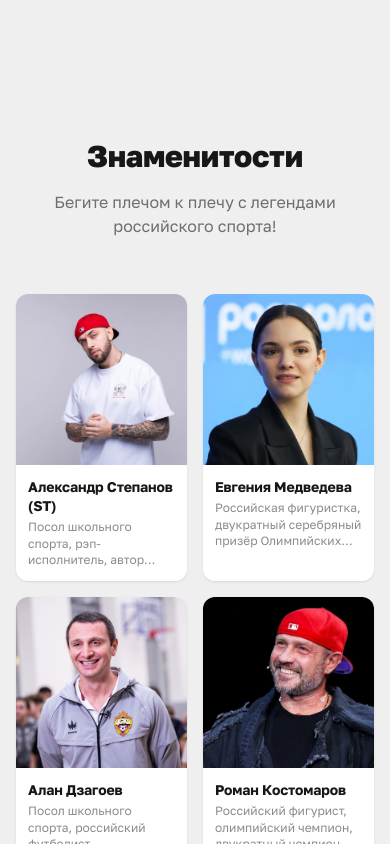
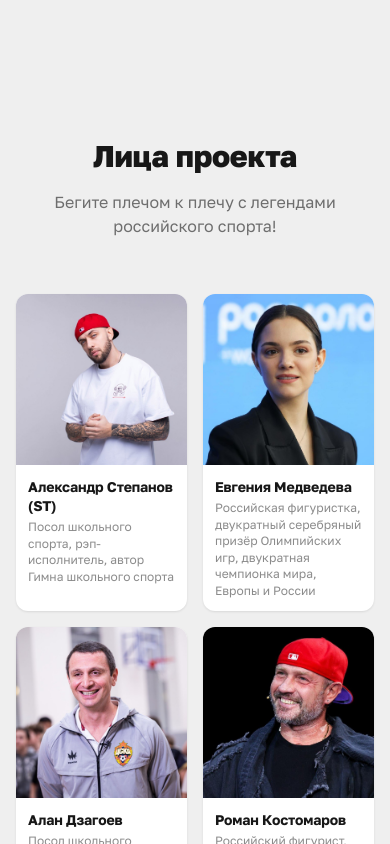
Before and after one commit to srgolubev/edurun, a Next.js app: page / in a window 390 px wide. Shown: the part 6080-6924 px from the top of the page. Built offline with nearby package versions, Linux system fonts and the light colour scheme.

Commit message:
Знаменитости -> Лица проекта, убрать обрезку текста на карточках

```diff
--- a/components/Ambassadors.tsx
+++ b/components/Ambassadors.tsx
@@ -95,7 +95,7 @@ export default function Ambassadors() {
           viewport={{ once: true, margin: "-80px" }}
         >
           <h2 className="text-3xl sm:text-4xl md:text-5xl font-extrabold text-neutral-900 tracking-tight">
-            Знаменитости
+            Лица проекта
           </h2>
         </motion.div>
 
@@ -148,7 +148,7 @@ export default function Ambassadors() {
                   {person.name}
                 </h3>
                 <p
-                  className="text-xs md:text-[0.75rem] leading-snug line-clamp-3"
+                  className="text-xs md:text-[0.75rem] leading-snug"
                   style={{ color: "rgba(23, 23, 23, 0.5)" }}
                 >
                   {person.title}
--- a/components/Footer.tsx
+++ b/components/Footer.tsx
@@ -7,7 +7,7 @@ const navLinks = [
   { label: "Дистанции", href: "#distances" },
   { label: "Программа", href: "#program" },
   { label: "Участие", href: "#participation" },
-  { label: "Знаменитости", href: "#ambassadors" },
+  { label: "Лица проекта", href: "#ambassadors" },
   { label: "Мерч", href: "#merch" },
 ];
 
--- a/components/Header.tsx
+++ b/components/Header.tsx
@@ -9,7 +9,7 @@ const navLinks = [
   { label: "Дистанции", href: "#distances" },
   { label: "Программа", href: "#program" },
   { label: "Участие", href: "#participation" },
-  { label: "Знаменитости", href: "#ambassadors" },
+  { label: "Лица проекта", href: "#ambassadors" },
   { label: "Мерч", href: "#merch" },
 ];
 
```
